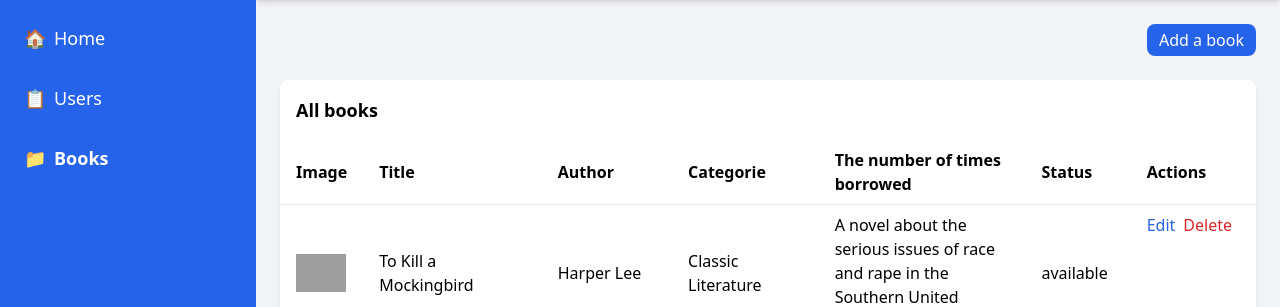
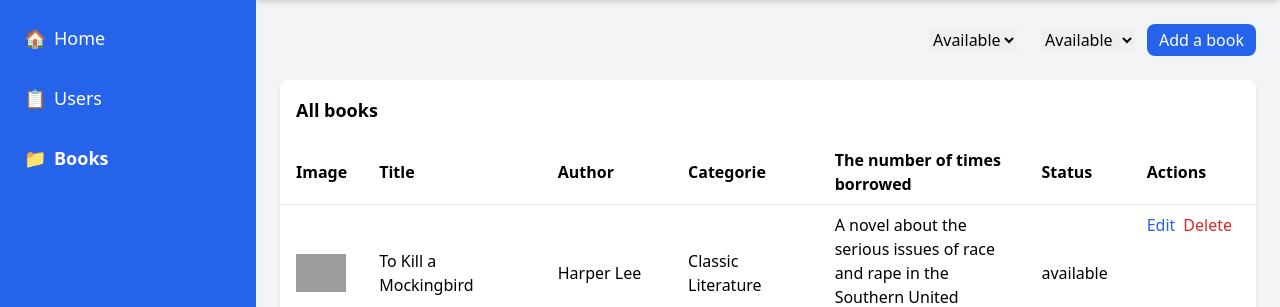
Before and after one commit to wassim205/Gestion-Bibliotheque, a PHP site: page /AdminPages/Books.php in a window 1280 px wide. Shown: the part 64-371 px from the top of the page. Run offline with PHP 8.4, Linux system fonts and the light colour scheme; data comes from the database, SQL or seed files in the repository; some libraries are stand-ins or nearby versions; grey boxes are pictures that could not be loaded.

Commit message:
Books managing update

```diff
--- a/AdminPages/Books.php
+++ b/AdminPages/Books.php
@@ -68,9 +68,24 @@ $categories = $admin->displayCategories();
                     </div>
                 <?php endif; ?>
                 <div class="flex justify-end">
+                    <div class=" py-1 px-3 rounded-lg">
+                        <select name="" id="">
+                            <option value="">Available</option>
+                        </select>
+                    </div>
+                    <div class=" py-1 px-3 rounded-lg">
+                        <select name="" id="">
+                            <option value="">Available</option>
+                            <option value="">Reserved</option>
+                            <option value="">Borrowed</option>
+                        </select>
+                    </div>
+
                     <form action="" method="POST">
                         <button class="bg-blue-600 text-white py-1 px-3 rounded-lg" name="addbook">Add a book</button>
                     </form>
+
+
                 </div>
 
                 <div class="mt-6 bg-white rounded-lg shadow-md">
@@ -204,7 +219,8 @@ $categories = $admin->displayCategories();
                     </div>
 
                 </form>
-        </div></div>
+            </div>
+        </div>
     <?php endif; ?>
 
 
```
Lines whose indentation alone changed are shown as unchanged.
